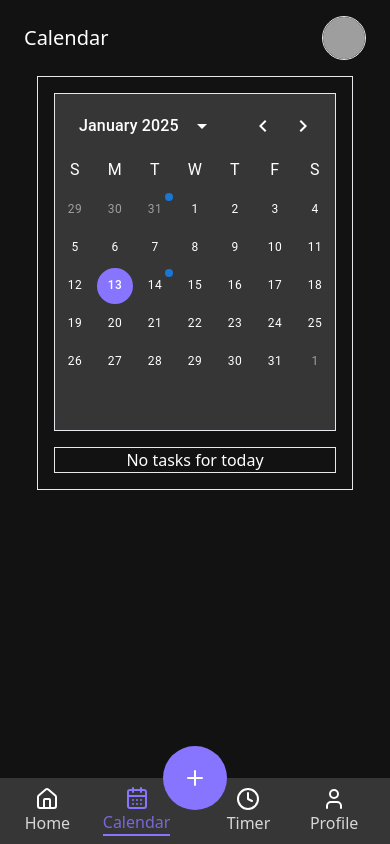
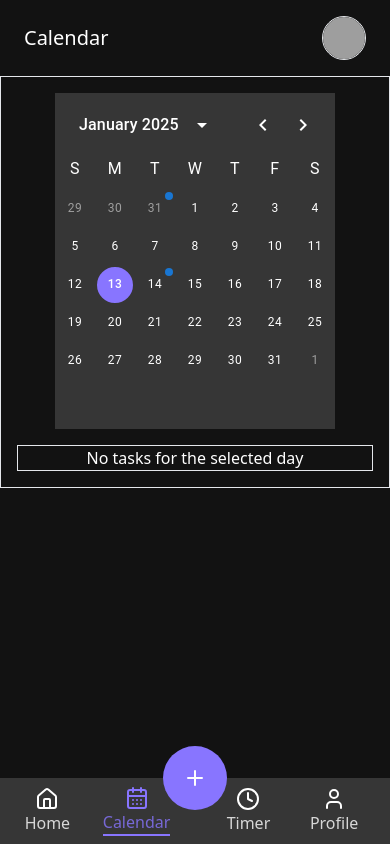
Before and after one commit to SaadiaEl08/to-do-list, a React (Vite) app in the folder frontend/: page /calendar in a window 390 px wide. Built offline with nearby package versions, Linux system fonts and the light colour scheme; grey boxes are pictures that could not be loaded.

Commit message:
refactor(TaskPriority, Calendar, Home, Profile): enhance layout for improved responsiveness and usability

```diff
--- a/frontend/src/components/TaskPriority.jsx
+++ b/frontend/src/components/TaskPriority.jsx
@@ -8,7 +8,7 @@ const TaskPriority = () => {
   const taskPriority = useSelector((state) => state.taskInfo.priority);
   const [selectedPriority, setSelectedPriority] = useState(taskPriority);
   return (
-    <div className=" w-[80vw] ">
+    <div className=" w-[80vw] sm:w-[50vw] lg:w-[40vw]">
       <h1 className="text-xl font-bold">Task Priority</h1>
       <div className="flex gap-4 p-2  ">
         {priorities.map((item) => (
--- a/frontend/src/pages/Calendar.jsx
+++ b/frontend/src/pages/Calendar.jsx
@@ -17,18 +17,18 @@ const Calendar = () => {
   }, [selectedDay, tasks]);
 
   return (
-    <div className="p-4 flex flex-col gap-4 items-center border">
-      <div className="border">
+    <div className="p-4 flex flex-col gap-4 items-center border w-full">
+      <div >
         <CalendarComponent
           selectedDay={selectedDay}
           setSelectedDay={setSelectedDay}
         />
       </div>
-      <div className="flex flex-col gap-4 w-full border md:flex-row flex-wrap">
+      <div className="flex flex-col gap-4 w-full  md:flex-row justify-center flex-wrap border ">
         {filteredTasks.length > 0 ? (
           filteredTasks.map((task) => <TaskPreview key={task.id} task={task} />)
         ) : (
-          <p className="text-foreground text-center m-auto ">No tasks for today</p>
+          <p className="text-foreground text-center m-auto ">No tasks for the selected day</p>
         )}
       </div>
     </div>
--- a/frontend/src/pages/Home.jsx
+++ b/frontend/src/pages/Home.jsx
@@ -59,7 +59,7 @@ const Home = () => {
   );
 
   return (
-    <div className="relative">
+    <div className="relative w-full">
       {loading ? (
         <Loading />
       ) : filteredTasks.length === 0 ? (
@@ -69,7 +69,7 @@ const Home = () => {
           <p className="opacity-80">Tap + to add your tasks</p>
         </div>
       ) : (
-        <div className="w-full h-full p-4 flex flex-col items-start  gap-4">
+        <div className="w-full h-full p-4 flex flex-col items-start gap-4 ">
           <div className="search-container w-full h-fit flex items-center justify-center bg-input border-2 p-3 text-foreground rounded border-muted-foreground">
             <Search
               className="w-14 text-muted-foreground "
@@ -99,7 +99,7 @@ const Home = () => {
               strategy={rectSortingStrategy}
             >
               {filteredTasks.map((task, index) => {
-                return <TaskPreview task={task} key={index} index={index} />;
+                return <TaskPreview task={task} key={index} index={index} className={"cursor-grab active:cursor-grabbing"} />;
               })}
             </SortableContext>
             <DragOverlay></DragOverlay>
--- a/frontend/src/pages/Profile.jsx
+++ b/frontend/src/pages/Profile.jsx
@@ -81,7 +81,7 @@ const Profile = () => {
     },
   ];
   return (
-    <div className=" w-full text-foreground flex flex-col items-center gap-4">
+    <div className=" w-full text-foreground flex flex-col items-center gap-4 md:w-[86%]  ">
       <img
         src="/logo.svg"
         alt="profile photo"
```
